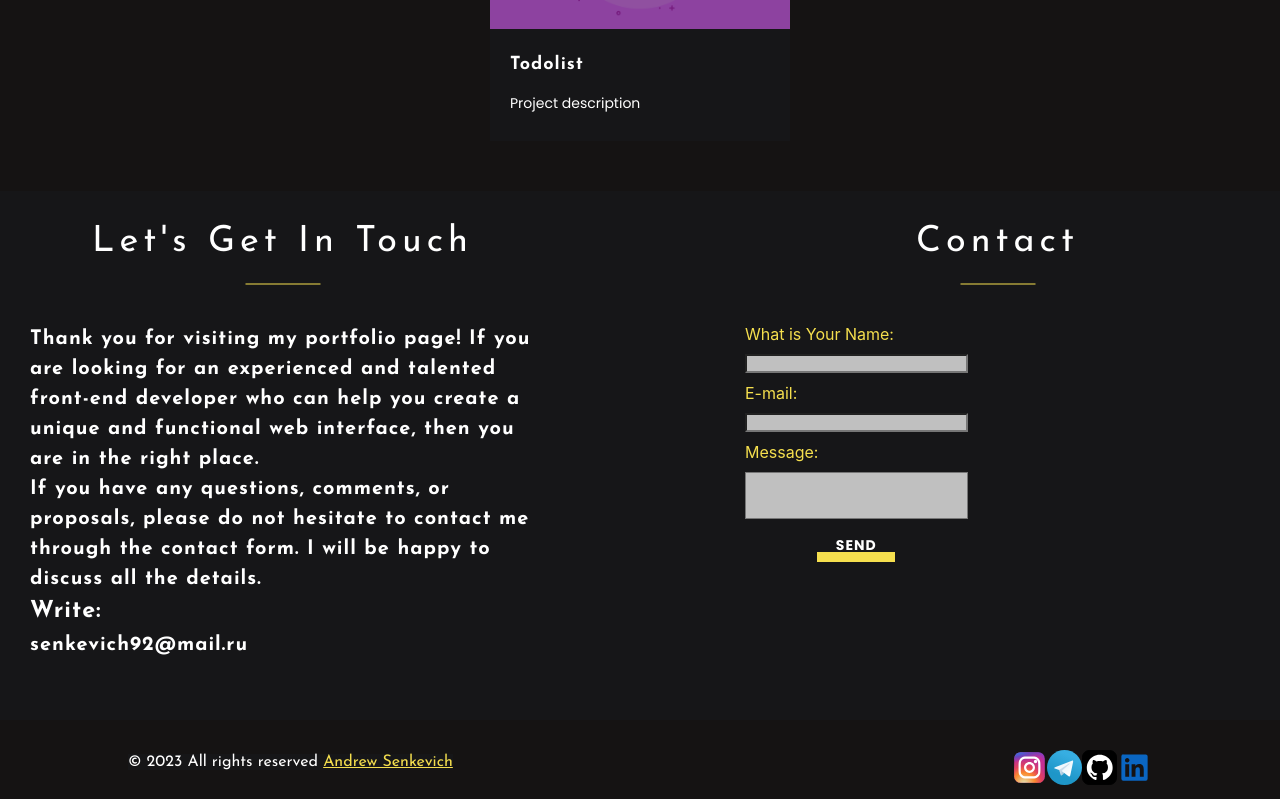
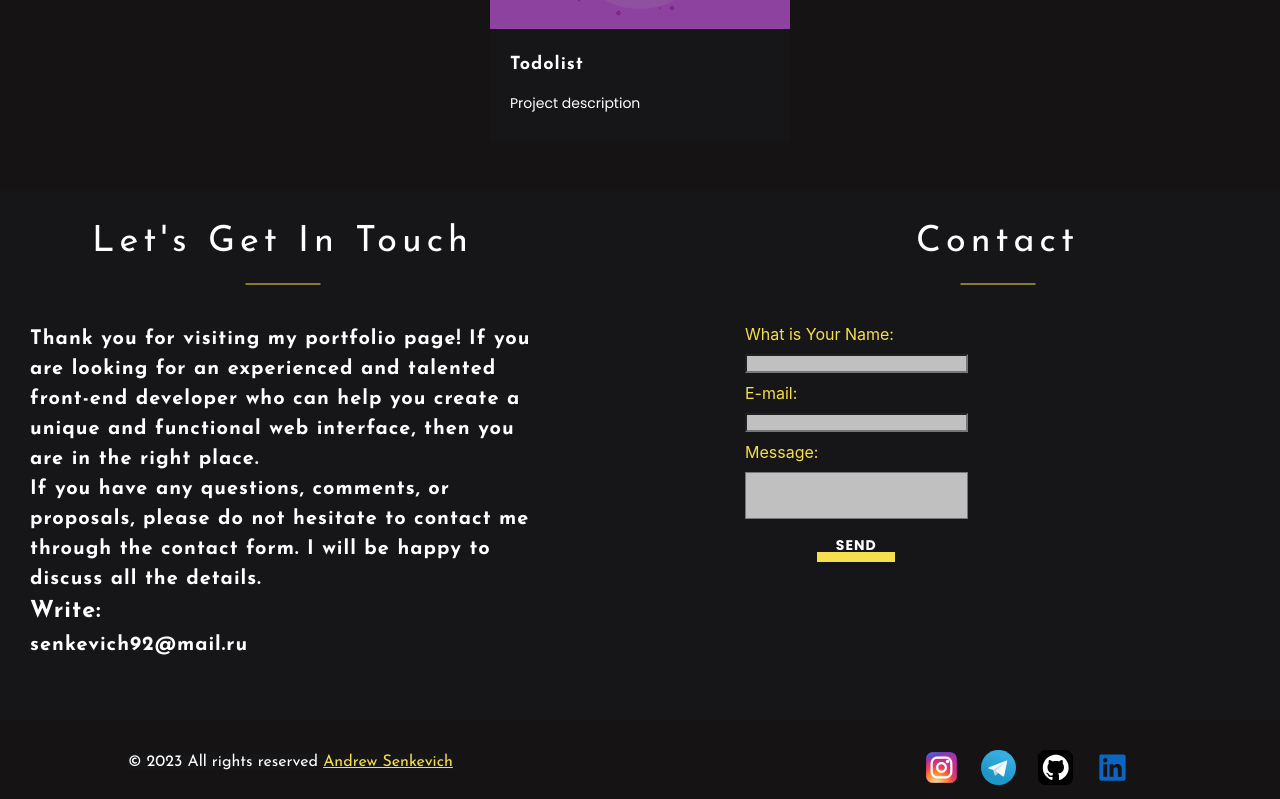
Before and after one commit to Sene4kaaa/portfolio, a React (Create React App) app: page / in a window 1280 px wide. Shown: the part 2379-3178 px from the top of the page. Built offline with nearby package versions, Linux system fonts and the light colour scheme.

Commit message:
Refactoring code

```diff
--- a/src/components/Footer/Footer.module.scss
+++ b/src/components/Footer/Footer.module.scss
@@ -33,4 +33,6 @@
 .icons {
   display: flex;
   flex-direction: row;
+  width: 250px;
+  justify-content: space-evenly;
 }
```
